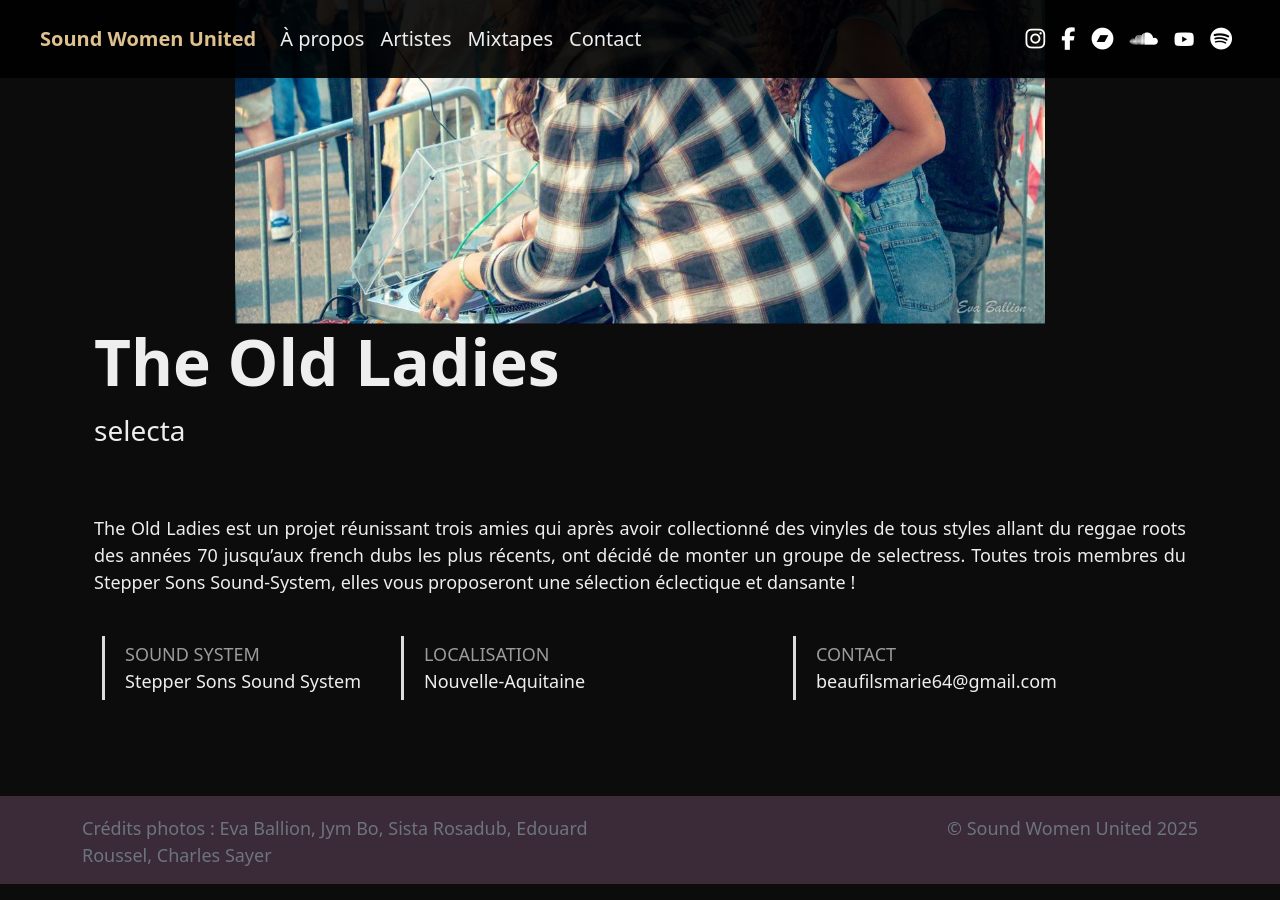
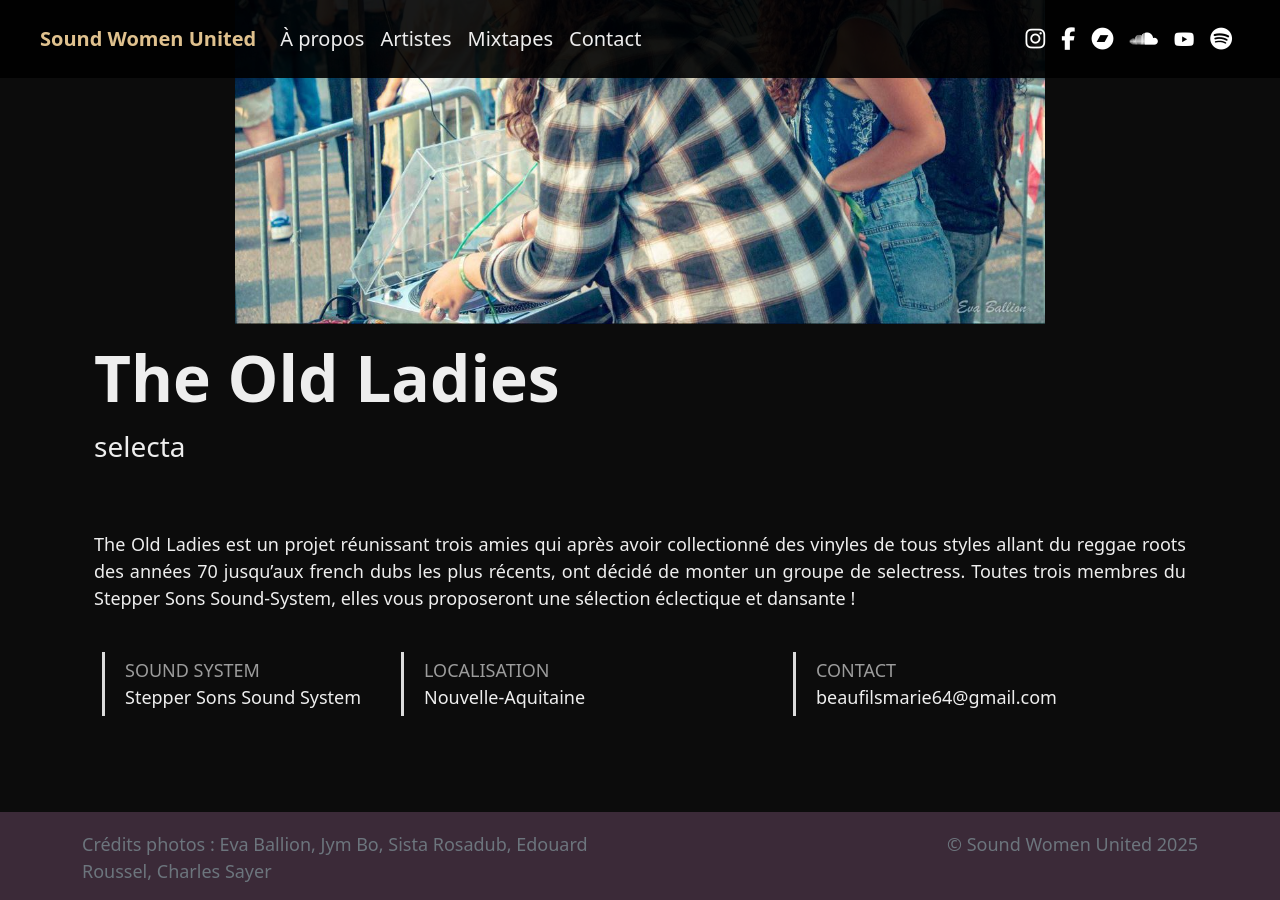
Before and after one commit to sabord/swu, a Jekyll site: the page built from docs/_artists/The_Old_Ladies.md, in a window 1280 px wide and 900 px high, scrolled down 294 px. Built offline with Jekyll 4.4.1, drawn with Linux system fonts in a browser that asks for light colours.

Commit message:
add margin under artist photo

```diff
--- a/docs/_includes/artist.html
+++ b/docs/_includes/artist.html
@@ -5,7 +5,7 @@
   <div class="row">
     <img
       src="{{ jpg_path | relative_url}}"
-      class="mx-auto d-block img-responsive"
+      class="mx-auto d-block img-responsive mb-3"
       style="max-height: 60vh; object-fit: contain"
       alt="Photo de {{ page.name }}"
       onerror="this.onerror=null; this.src='{{ png_path | relative_url}}';"
```
